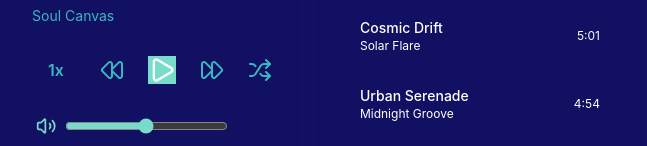
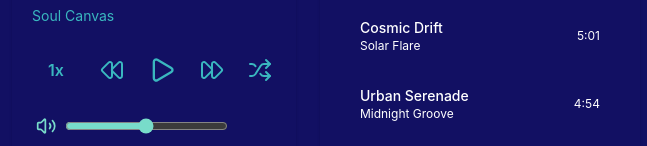
Before and after one commit to SpaceDandy15/atlas-music-player, a React app: page / in a window 1280 px wide. Shown: the part 294-440 px from the top of the page, without its empty margins (314-961 px from the left). Built offline with nearby package versions, Linux system fonts and the light colour scheme; the HTML template or start-up script is replaced by a standard one.

Commit message:
fixed button

```diff
--- a/src/components/PlayControls.jsx
+++ b/src/components/PlayControls.jsx
@@ -2,7 +2,6 @@ import React from "react";
 import { Shuffle, Rewind, Play, FastForward } from "lucide-react";
 
 export default function PlayControls() {
-
   const activeButton = "play"; // options: "speed", "play", "shuffle", etc.
 
   return (
@@ -11,40 +10,33 @@ export default function PlayControls() {
       <button
         className={`px-3 py-2 font-semibold transition ${
           activeButton === "speed"
-            ? "text-white bg-[var(--color-tahiti)]"
-            : "text-[var(--color-tahiti)] hover:text-[var(--color-bermuda)]"
+            ? "text-white border border-white rounded-md"
+            : "text-[var(--color-tahiti)] hover:border hover:border-white rounded-md"
         }`}
       >
         1x
       </button>
 
       {/* Rewind */}
-      <button className="text-[var(--color-tahiti)] hover:text-[var(--color-bermuda)] transition">
+      <button className="text-[var(--color-tahiti)] hover:border hover:border-white rounded-md transition">
         <Rewind size={24} />
       </button>
 
       {/* Play */}
-      <button
-        className={`transition ${
-          activeButton === "play"
-            ? "text-white bg-[var(--color-bermuda)]"
-            : "text-[var(--color-bermuda)] hover:text-[var(--color-tahiti)]"
-        }`}
-      >
+      <button className="text-[var(--color-tahiti)] hover:border hover:border-white rounded-md transition">
         <Play size={28} />
       </button>
 
       {/* Fast Forward */}
-      <button className="text-[var(--color-tahiti)] hover:text-[var(--color-bermuda)] transition">
+      <button className="text-[var(--color-tahiti)] hover:border hover:border-white rounded-md transition">
         <FastForward size={24} />
       </button>
 
       {/* Shuffle */}
-      <button
-        className={`transition ${
+      <button className={`transition ${
           activeButton === "shuffle"
-            ? "text-white bg-[var(--color-tahiti)]"
-            : "text-[var(--color-tahiti)] hover:text-[var(--color-bermuda)]"
+            ? "text-white border border-white rounded-md"
+            : "text-[var(--color-tahiti)] hover:border hover:border-white rounded-md"
         }`}
       >
         <Shuffle size={24} />
```
